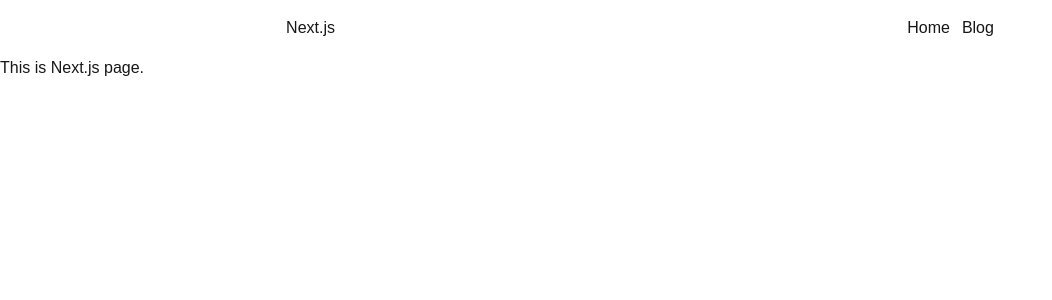
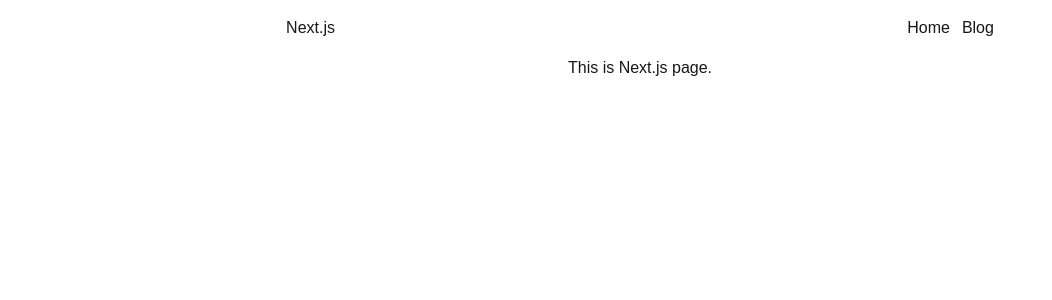
Before and after one commit to SohanAchhami54/Nextjs_Series, a Next.js app in the folder nextrev/: page / in a window 1280 px wide. Shown: the top 300 px of the page, without its empty margins (0-1052 px from the left). Built offline with nearby package versions, Linux system fonts and the light colour scheme.

Commit message:
style(layout): add max-width to page content

```diff
--- a/nextrev/src/app/layout.js
+++ b/nextrev/src/app/layout.js
@@ -25,7 +25,9 @@ export default function RootLayout({ children }) {
     >
       <body className="min-h-full flex flex-col">
          <Navbar/>
-         {children}
+         <div className="max-w-5xl mx-auto">
+              {children}
+         </div>
         </body>
     </html>
   );
```
